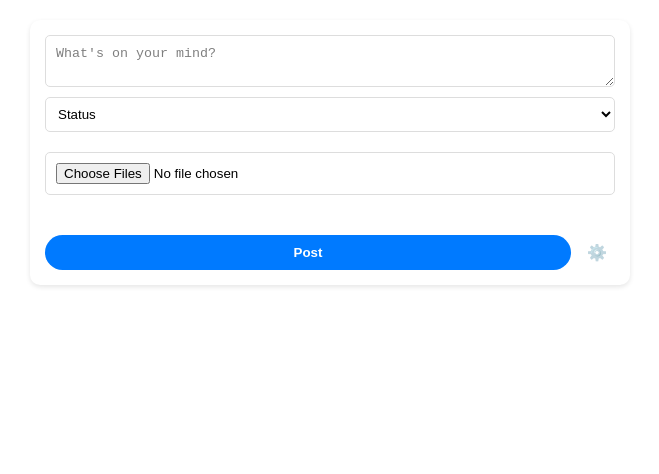
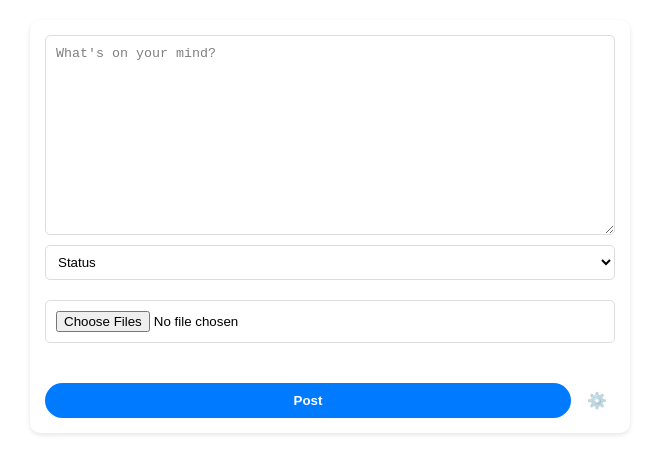
Before and after one commit to ebinnion/wp-simple-publish, a plain HTML site: page index.html in a window 1280 px wide. Shown: the whole page, without its empty margins (310-969 px from the left). Drawn offline with Linux system fonts and the light colour scheme.

Commit message:
Taller textarea

```diff
--- a/styles.css
+++ b/styles.css
@@ -53,6 +53,12 @@ textarea, input, select, #post-format {
     border-radius: 5px;
     padding: 10px;
     margin: 0;
+}
+
+textarea {
+    height: 200px;
+    min-height: 200px;
+    resize: vertical;
 }
 
 button {
```
